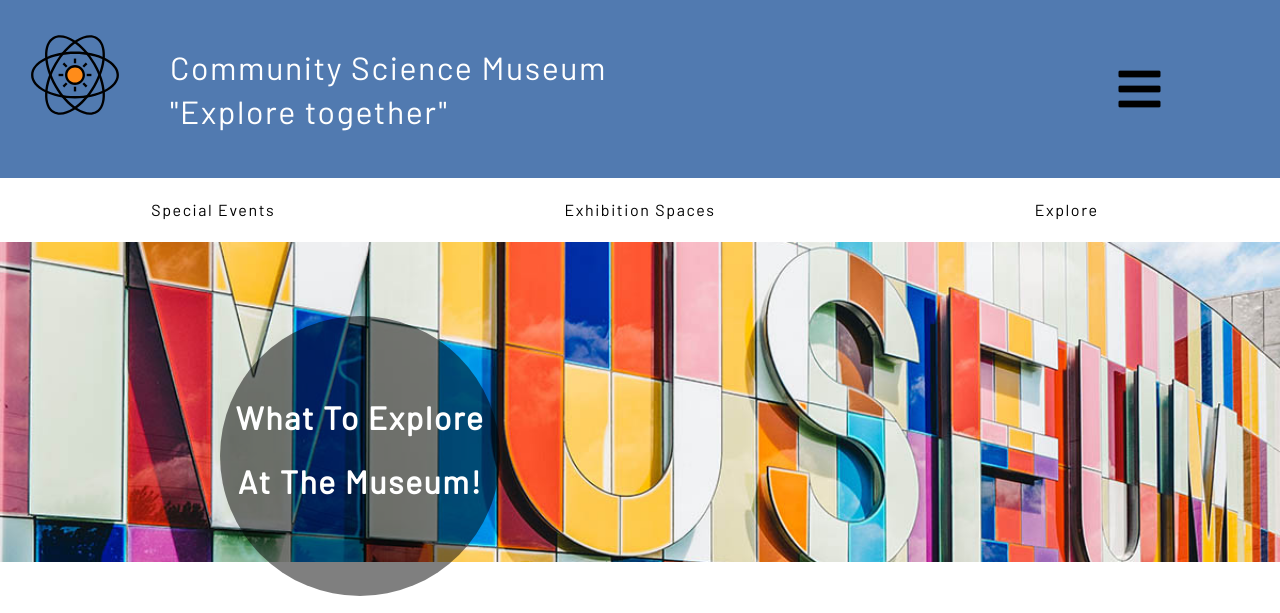
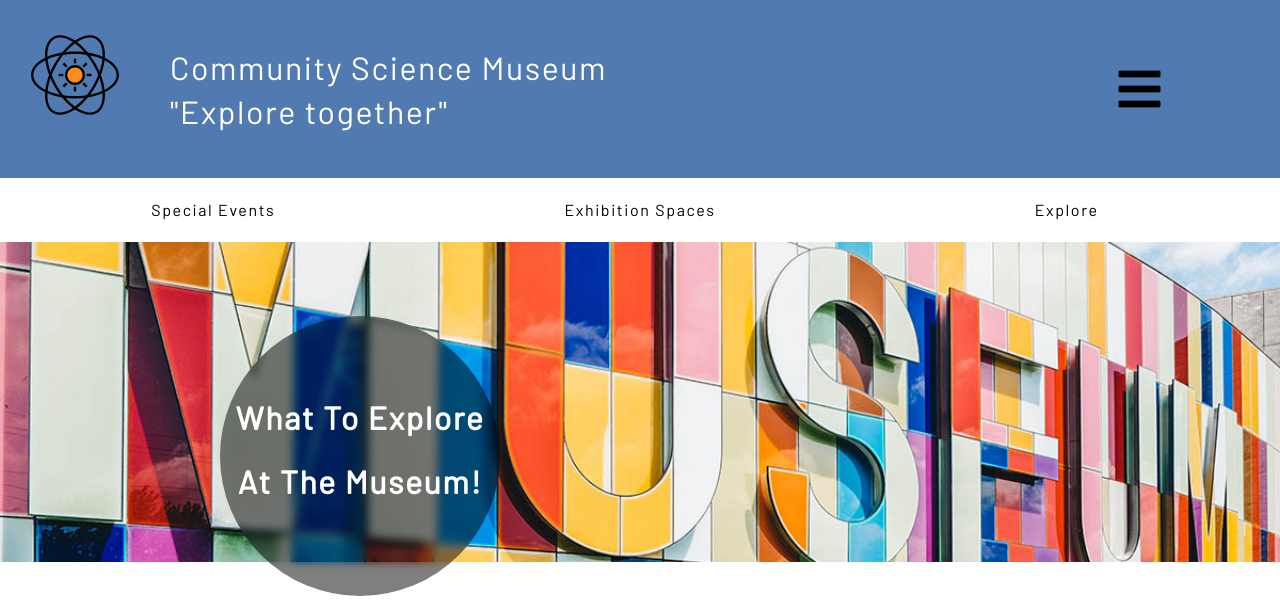
Before and after one commit to YlvaLund/SemesterProject1, a plain HTML site: page index.html in a window 1280 px wide. Shown: the top 613 px of the page. Drawn offline with Linux system fonts and the light colour scheme.

Commit message:
Update styles.css

```diff
--- a/styles/styles.css
+++ b/styles/styles.css
@@ -157,6 +157,7 @@ main > h1 {
   transform: translateY(-80%) translateX(-50%);
   color: var(--color-background);
   text-align: center;
+  backdrop-filter: blur(4px);
 }
 
 .circletext h1,
```
